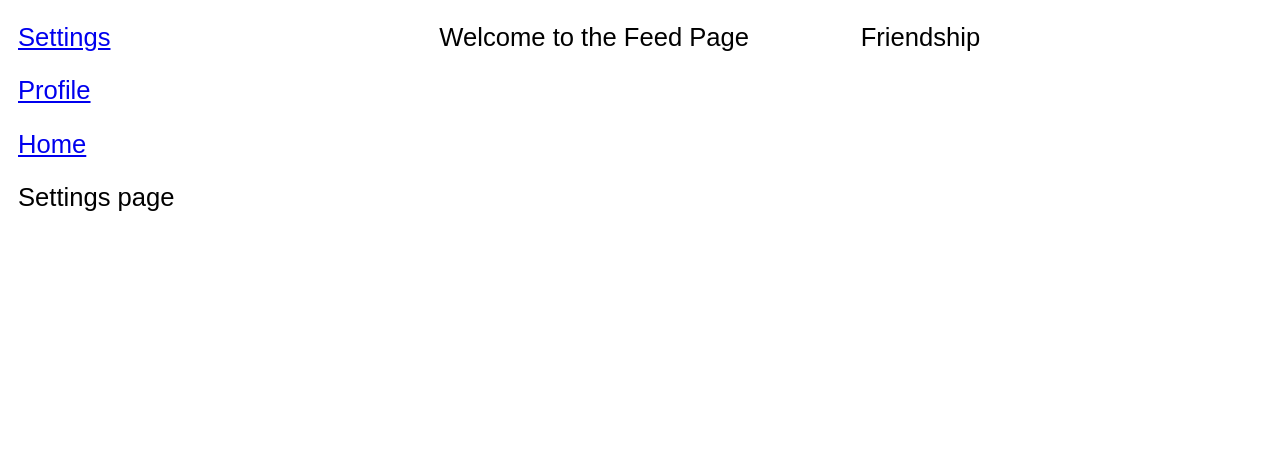
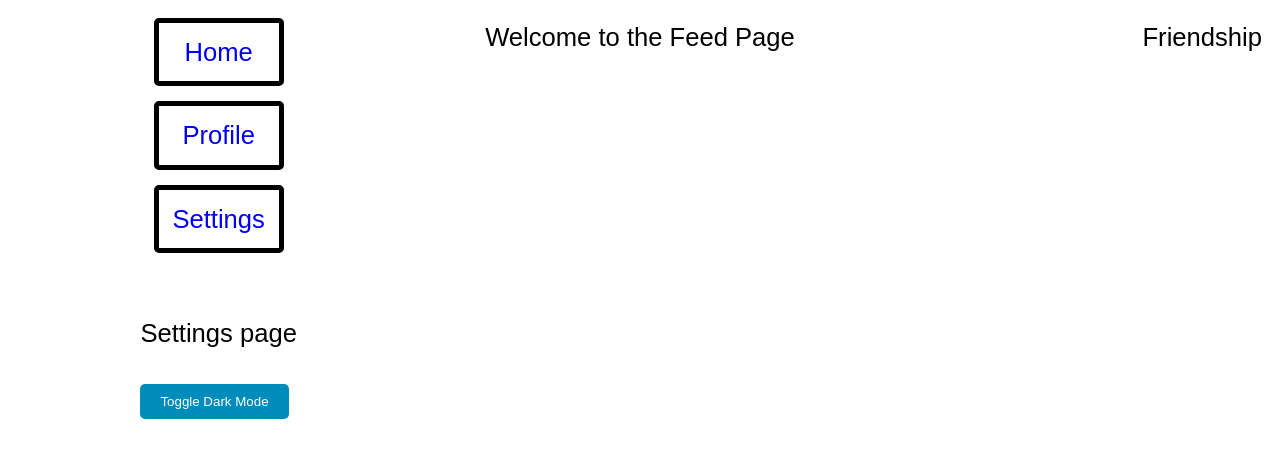
Before and after one commit to MarcoFontana48/Gatherly, a Vue app in the folder frontend/: page /settings in a window 1280 px wide. Shown: the top 458 px of the page. Built offline with nearby package versions, Linux system fonts and the light colour scheme.

Commit message:
feat(frontend): adapts based on bg color

```diff
--- a/frontend/src/App.vue
+++ b/frontend/src/App.vue
@@ -1,15 +1,15 @@
 <script setup lang="ts">
+import { RouterLink, RouterView } from 'vue-router';
 import Feed from "@/components/Feed.vue";
 import Friendship from "@/components/Friendship.vue";
-import {RouterView} from "vue-router";
 </script>
 
 <template>
   <div class="app-container">
     <div class="left-column">
-      <RouterLink to="/settings">Settings</RouterLink>
-      <RouterLink to="/profile">Profile</RouterLink>
-      <RouterLink to="/home">Home</RouterLink>
+      <RouterLink to="/home" class="link-button">Home</RouterLink>
+      <RouterLink to="/profile" class="link-button">Profile</RouterLink>
+      <RouterLink to="/settings" class="link-button">Settings</RouterLink>
       <RouterView /> <!-- routes render only in the left column, leaving the center and right columns untouched -->
     </div>
     <div class="center-column">
@@ -24,14 +24,45 @@ import {RouterView} from "vue-router";
 <style lang="scss" scoped>
 @import "@/styles/mixins.scss";
 
+$bg-color: white;
+$hover-darken-amount: 40%;
+$active-darken-amount: 60%;
+
 .app-container {
-  @include default-app-style;
+  @include default-app-style($bg-color);
 }
 
-.left-column,
-.center-column,
+.left-column {
+  @include default-column-style(flex-start);
+  @include center-content;
+}
+
+.center-column {
+  @include default-column-style(center);
+}
+
 .right-column {
-  @include default-app-style;
-  @include default-column-style;
+  @include default-column-style(flex-end);
+}
+
+.link-button {
+  $padding: 10px;
+  $font-size: 1.6rem;
+  $min-width: 100px;
+  $border-radius: 5px;
+  $min-size: 1.6rem;
+  $max-size: 2rem;
+  $border-color: invert($bg-color);
+  @include button-styles($padding, $font-size, $min-width, $border-radius, $min-size, $max-size, $border-color);
+  @include default-link-styles;
+  @include center-content;
+
+  &:hover {
+    @include adapt-color-based-on-bg($bg-color, $hover-darken-amount, $bg-color);
+  }
+
+  &:active {
+    @include adapt-color-based-on-bg($bg-color, $active-darken-amount, $bg-color);
+  }
 }
 </style>
--- a/frontend/src/pages/Home.vue
+++ b/frontend/src/pages/Home.vue
@@ -2,9 +2,9 @@
 </script>
 
 <template>
-  <div class="home-container">
-    Home page
-  </div>
+<!-- nothing has to be shown in the home page -->
+<!--  <div class="home-container">-->
+<!--  </div>-->
 </template>
 
 <style lang="scss" scoped>
--- a/frontend/src/pages/Settings.vue
+++ b/frontend/src/pages/Settings.vue
@@ -1,12 +1,56 @@
 <script setup lang="ts">
+import { ref } from "vue";
+
+const isDarkMode = ref(false); // Dark mode state
+
+// Toggle dark mode on button click
+const toggleDarkMode = () => {
+  isDarkMode.value = !isDarkMode.value;
+  // Optionally store in localStorage to persist dark mode across sessions
+  localStorage.setItem("darkMode", isDarkMode.value.toString());
+};
+
+// Check localStorage to set the initial dark mode state
+if (localStorage.getItem("darkMode") === "true") {
+  isDarkMode.value = true;
+}
 </script>
 
 <template>
-  <div class="settings-container">
-    Settings page
+  <div :class="{ 'dark-mode': isDarkMode }" class="settings-container">
+    <p>Settings page</p>
+    <!-- Button to toggle dark mode -->
+    <button @click="toggleDarkMode">
+      Toggle Dark Mode
+    </button>
   </div>
 </template>
 
 <style lang="scss" scoped>
+/* Define light mode styles */
+.settings-container {
+  background-color: white;
+  color: black;
+  padding: 20px;
+  border-radius: 10px;
+}
 
+/* Dark mode styles */
+.dark-mode {
+  background-color: #121212;
+  color: white;
+}
+
+button {
+  background-color: #008cba;
+  color: white;
+  padding: 10px 20px;
+  border: none;
+  border-radius: 5px;
+  cursor: pointer;
+}
+
+button:hover {
+  background-color: #005f73;
+}
 </style>
--- a/frontend/src/styles/mixins.scss
+++ b/frontend/src/styles/mixins.scss
@@ -1,13 +1,13 @@
-@mixin dynamic-color($bg-color) {
+@mixin black-or-white-based-on-bg-lightness($bg-color) {
   color: if(lightness($bg-color) > 60%, black, white);
 }
 
-@mixin lighten-color($color, $amount) {
-  color: lighten($color, $amount);
-}
-
-@mixin darken-color($color, $amount) {
-  color: darken($color, $amount);
+@mixin adapt-color-based-on-bg($color, $amount, $bg-color) {
+  @if lightness($bg-color) > 60% {
+    color: darken($color, $amount);
+  } @else {
+    color: lighten($color, $amount);
+  }
 }
 
 @mixin center-content {
@@ -22,9 +22,18 @@
   border: $border-radius solid $border-color;
   font-size: clamp($min-size, $font-size, $max-size);
   min-width: clamp($min-width, 6vw, $min-size);
+  border-radius: $border-radius;
 }
 
-@mixin default-text-styles {
+@mixin default-link-styles {
+  text-decoration: none;
+  display: inline-block;
+  cursor: pointer;
+  transition: background-color 0.3s ease;
+}
+
+@mixin default-text-styles($bg-color) {
+  @include black-or-white-based-on-bg-lightness($bg-color);
   font-size: 1.6rem;
   font-weight: 400;
   line-height: 1.5;
@@ -32,11 +41,11 @@
   text-rendering: optimizeLegibility;
 }
 
-@mixin default-background-styles {
-  background: white;
+@mixin default-background-styles($bg-color) {
+  background: $bg-color;
 }
 
-@mixin default-column-style {
+@mixin default-column-style($align-items) {
   width: 20%;
   padding: 10px;
   overflow-y: auto;
@@ -44,15 +53,15 @@
   display: flex;
   flex-direction: column;
   gap: 15px;
-  align-items: flex-start;
+  align-items: $align-items;
 }
 
 @mixin default-content-display-styles {
   display: flex;
 }
 
-@mixin default-app-style {
-  @include default-text-styles;
-  @include default-background-styles;
+@mixin default-app-style($bg-color) {
+  @include default-text-styles($bg-color);
+  @include default-background-styles($bg-color);
   @include default-content-display-styles;
 }
```
Also changed, not shown: frontend/src/components/FriendshipRequestDialog.vue (+7 -7 lines).
